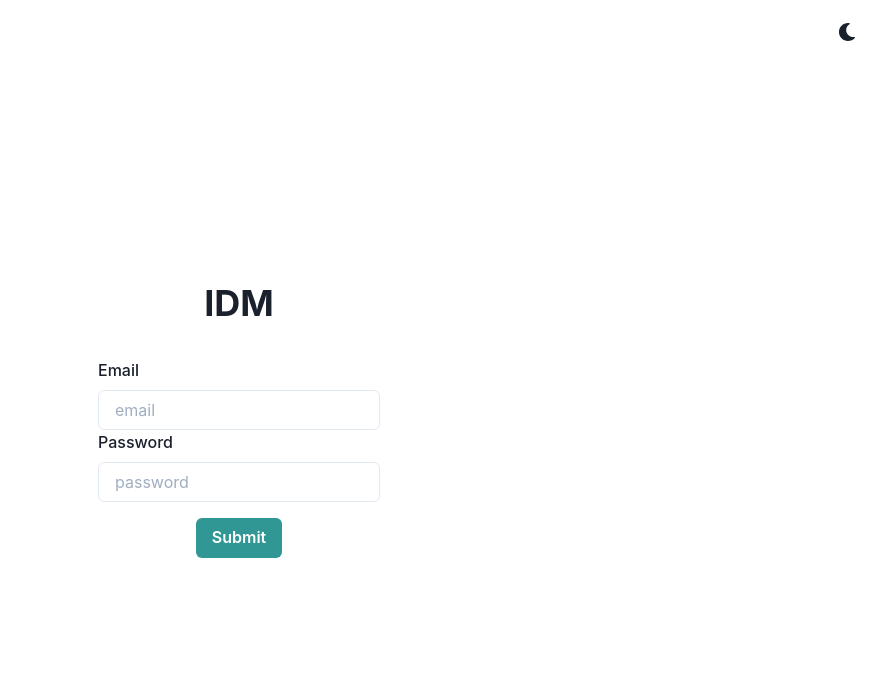
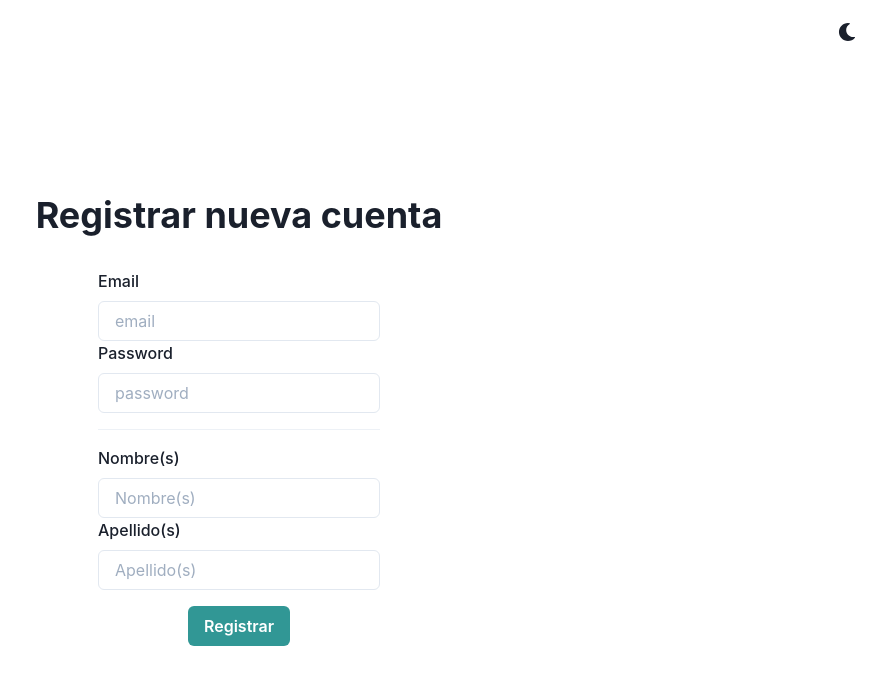
Before and after one commit to emasdev/cloud-app, a React (Create React App) app: page /registrar in a window 1280 px wide. Shown: the top 684 px of the page, without its empty margins (401-1280 px from the left). Built offline with nearby package versions, Linux system fonts and the light colour scheme; no server answers.

Commit message:
add signup form

```diff
--- a/package.json
+++ b/package.json
@@ -15,6 +15,7 @@
     "react-dom": "^17.0.2",
     "react-hook-form": "^7.17.4",
     "react-icons": "^3.0.0",
+    "react-router-dom": "^5.3.0",
     "react-scripts": "4.0.3",
     "web-vitals": "^0.2.2"
   },
--- a/src/App.js
+++ b/src/App.js
@@ -1,4 +1,4 @@
-import React, { useState } from 'react';
+import React, { useEffect, useState } from 'react';
 import {
   ChakraProvider,
   Box,
@@ -15,21 +15,59 @@ import { Logo } from './Logo';
 
 import firebase from './FirebaseConfig';
 import FirebaseAuthService from './FirebaseAuthService';
+import FirebaseFirestoreService from './FirebaseFirestoreService';
 import LoginForm from './components/LoginForm';
+import SignupForm from './components/SignupForm';
+import {
+  BrowserRouter as Router,
+  Switch,
+  Route,
+  Link as RouterLink,
+} from 'react-router-dom';
+import Dashboard from './components/Dashboard';
 
 function App() {
   const [user, setUser] = useState(null);
+  const [userData, setUserData] = useState(null);
 
-  FirebaseAuthService.subscribeToAuthChanges(setUser);
+  useEffect(() => {
+    console.log('use effect app : user');
+    FirebaseAuthService.subscribeToAuthChanges(setUser);
+    if (user) {
+      FirebaseFirestoreService.readDocument('usuarios', user.uid).then(
+        userData => {
+          setUserData(userData);
+        }
+      );
+    }
+  }, []);
+
   return (
     <ChakraProvider theme={theme}>
       <Box textAlign="center" fontSize="xl">
         <Grid minH="100vh" p={3}>
           <ColorModeSwitcher justifySelf="flex-end" />
-          <VStack spacing={8}>
-            <Heading>IDM</Heading>
-            <LoginForm user={user}></LoginForm>
-          </VStack>
+          <Router>
+            {/* A <Switch> looks through its children <Route>s and
+            renders the first one that matches the current URL. */}
+            <Switch>
+              <Route exact path="/">
+                {/* Landing Page */}
+                <VStack spacing={8}>
+                  <Heading>IDM</Heading>
+                  <LoginForm user={user}></LoginForm>
+                  {userData && <Dashboard userData={userData} />}
+                </VStack>
+              </Route>
+              <Route path="/registrar">
+                {/* Registrar Page */}
+                <VStack spacing={8}>
+                  <Heading>Registrar nueva cuenta</Heading>
+                  <SignupForm user={user}></SignupForm>
+                </VStack>
+              </Route>
+            </Switch>
+          </Router>
         </Grid>
       </Box>
     </ChakraProvider>
--- a/src/FirebaseAuthService.js
+++ b/src/FirebaseAuthService.js
@@ -1,13 +1,12 @@
 import firebase from './FirebaseConfig';
 import {
-  getAuth,
   createUserWithEmailAndPassword,
   signInWithEmailAndPassword,
   signOut,
   onAuthStateChanged,
 } from 'firebase/auth';
 
-const auth = getAuth(firebase);
+const auth = firebase.auth;
 
 const doCreateUserWithEmailAndPassword = (email, password) => {
   return createUserWithEmailAndPassword(auth, email, password);
--- a/src/FirebaseConfig.js
+++ b/src/FirebaseConfig.js
@@ -1,4 +1,6 @@
 import { initializeApp } from 'firebase/app';
+import { getAuth } from 'firebase/auth';
+import { getFirestore } from 'firebase/firestore';
 
 const config = {
   apiKey: process.env.REACT_APP_API_KEY,
@@ -9,6 +11,13 @@ const config = {
   appId: process.env.REACT_APP_MESSAGING_APP_ID,
 };
 
-const firebase = initializeApp(config);
+const firebaseApp = initializeApp(config);
+const auth = getAuth(firebaseApp);
+const firestore = getFirestore(firebaseApp);
 
-export default firebase;
+const firebaseConfig = {
+  auth,
+  firestore,
+};
+
+export default firebaseConfig;
--- /dev/null
+++ b/src/FirebaseFirestoreService.js
@@ -0,0 +1,38 @@
+import firebase from './FirebaseConfig';
+import { setDoc, doc, getDoc, updateDoc, deleteDoc } from 'firebase/firestore';
+
+const db = firebase.firestore;
+
+const createDocument = (collection, id, docData) => {
+  return setDoc(doc(db, collection, id), docData);
+};
+
+const readDocument = async (collection, id) => {
+  const docRef = doc(db, 'usuarios', id);
+  const docSnap = await getDoc(docRef);
+
+  if (docSnap.exists()) {
+    return docSnap.data();
+  } else {
+    alert('no user data');
+  }
+};
+
+// const updateDocument = (collection, id, document) => {
+//   return updateDoc(
+//     doc(firestoreCollection(db, collection), id),
+//     document
+//   );
+// };
+// const deleteDocument = (collection, id) => {
+//   return deleteDoc(doc(firestoreCollection(db, collection), id));
+// };
+
+const FirebaseFirestoreService = {
+  createDocument,
+  readDocument,
+  // updateDocument,
+  // deleteDocument,
+};
+
+export default FirebaseFirestoreService;
--- /dev/null
+++ b/src/components/Dashboard.js
@@ -0,0 +1,12 @@
+import React from 'react';
+
+export default function Dashboard({ userData }) {
+  return (
+    <div>
+      <ul>
+        <p>Nombres: {userData.nombre}</p>
+        <p>Apellidos: {userData.apellidos}</p>
+      </ul>
+    </div>
+  );
+}
--- a/src/components/LoginForm.js
+++ b/src/components/LoginForm.js
@@ -1,5 +1,6 @@
 import React from 'react';
 import { useForm } from 'react-hook-form';
+import { Link as RouterLink, useHistory } from 'react-router-dom';
 import FirebaseAuthService from '../FirebaseAuthService';
 import {
   FormErrorMessage,
@@ -9,9 +10,13 @@ import {
   Button,
   Box,
   Text,
+  Link,
+  VStack,
+  Divider,
 } from '@chakra-ui/react';
 
 function LoginForm({ user }) {
+  const history = useHistory();
   const {
     handleSubmit,
     register,
@@ -37,8 +42,10 @@ function LoginForm({ user }) {
     <>
       {user ? (
         <Box>
+          <VStack spacing={8}>
             <Text>Bienvenido {user.email}</Text>
             <Button onClick={handleLogout}>Cerrar sesión</Button>
+          </VStack>
         </Box>
       ) : (
         <form onSubmit={handleSubmit(onSubmit)}>
@@ -67,6 +74,7 @@ function LoginForm({ user }) {
               {errors.name && errors.name.message}
             </FormErrorMessage>
           </FormControl>
+          <VStack>
             <Button
               mt={4}
               colorScheme="teal"
@@ -75,6 +83,10 @@ function LoginForm({ user }) {
             >
               Submit
             </Button>
+            <Link as={RouterLink} to="/registrar">
+              Registrar nueva cuenta
+            </Link>
+          </VStack>
         </form>
       )}
     </>
--- /dev/null
+++ b/src/components/SignupForm.js
@@ -0,0 +1,142 @@
+import React from 'react';
+import { useForm } from 'react-hook-form';
+import FirebaseAuthService from '../FirebaseAuthService';
+import FirebaseFirestoreService from '../FirebaseFirestoreService';
+import {
+  FormErrorMessage,
+  FormLabel,
+  FormControl,
+  Input,
+  Button,
+  Box,
+  Text,
+  Divider,
+  VStack,
+} from '@chakra-ui/react';
+import { useHistory } from 'react-router-dom';
+
+function SignupForm({ user }) {
+  const history = useHistory();
+  const {
+    handleSubmit,
+    register,
+    formState: { errors, isSubmitting },
+  } = useForm();
+
+  async function onSubmit(values) {
+    try {
+      let userId = null;
+      // Crear Usuario
+      await FirebaseAuthService.doCreateUserWithEmailAndPassword(
+        values.email,
+        values.password
+      ).then(userCredential => {
+        const user = userCredential.user;
+        userId = user.uid;
+      });
+
+      // Crear Usuario en Docs
+      const docData = {
+        nombre: values.nombre,
+        apellidos: values.apellidos,
+      };
+
+      await FirebaseFirestoreService.createDocument(
+        'usuarios',
+        userId,
+        docData
+      );
+
+      // Ir a dashboard
+      history.push('/');
+    } catch (error) {
+      alert(error.message);
+    }
+  }
+
+  async function handleLogout() {
+    try {
+      await FirebaseAuthService.doSignOut();
+      history.push('/');
+    } catch (error) {
+      alert(error.message);
+    }
+  }
+
+  return (
+    <>
+      {user ? (
+        <Box>
+          <VStack spacing={8}>
+            <Text>Ya está autentificado desde su cuenta: {user.email}</Text>
+            <Button onClick={handleLogout}>Cerrar sesión</Button>
+            <Button onClick={() => history.push('/')}>Ir a dashboard</Button>
+          </VStack>
+        </Box>
+      ) : (
+        <form onSubmit={handleSubmit(onSubmit)}>
+          <FormControl isInvalid={errors.name} id="email">
+            <FormLabel>Email</FormLabel>
+            <Input
+              placeholder="email"
+              {...register('email', {
+                required: 'This is required',
+              })}
+            />
+            <FormErrorMessage>
+              {errors.name && errors.name.message}
+            </FormErrorMessage>
+          </FormControl>
+          <FormControl isInvalid={errors.name} id="password">
+            <FormLabel>Password</FormLabel>
+            <Input
+              placeholder="password"
+              type="password"
+              {...register('password', {
+                required: 'This is required',
+              })}
+            />
+            <FormErrorMessage>
+              {errors.name && errors.name.message}
+            </FormErrorMessage>
+          </FormControl>
+          <Divider my={4} />
+          <FormControl isInvalid={errors.nombre} id="nombre">
+            <FormLabel>Nombre(s)</FormLabel>
+            <Input
+              placeholder="Nombre(s)"
+              {...register('nombre', {
+                required: 'This is required',
+              })}
+            />
+            <FormErrorMessage>
+              {errors.nombre && errors.nombre.message}
+            </FormErrorMessage>
+          </FormControl>
+          <FormControl isInvalid={errors.apellidos} id="apellidos">
+            <FormLabel>Apellido(s)</FormLabel>
+            <Input
+              placeholder="Apellido(s)"
+              {...register('apellidos', {
+                required: 'This is required',
+              })}
+            />
+            <FormErrorMessage>
+              {errors.apellidos && errors.apellidos.message}
+            </FormErrorMessage>
+          </FormControl>
+          <Button
+            mt={4}
+            colorScheme="teal"
+            isLoading={isSubmitting}
+            type="submit"
+          >
+            Registrar
+          </Button>
+        </form>
+      )}
+    </>
+  );
+}
+
+export default SignupForm;
```
Also changed, not shown: 1 other file (tests, documents, lock files or other folders). Lines whose indentation alone changed are shown as unchanged.
